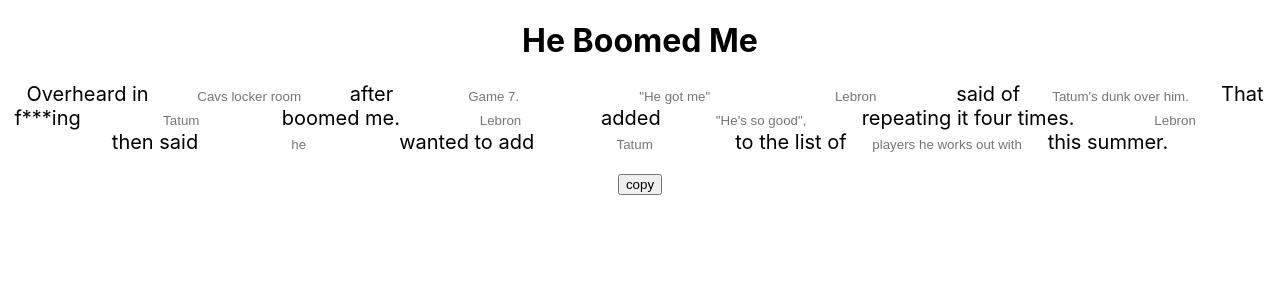
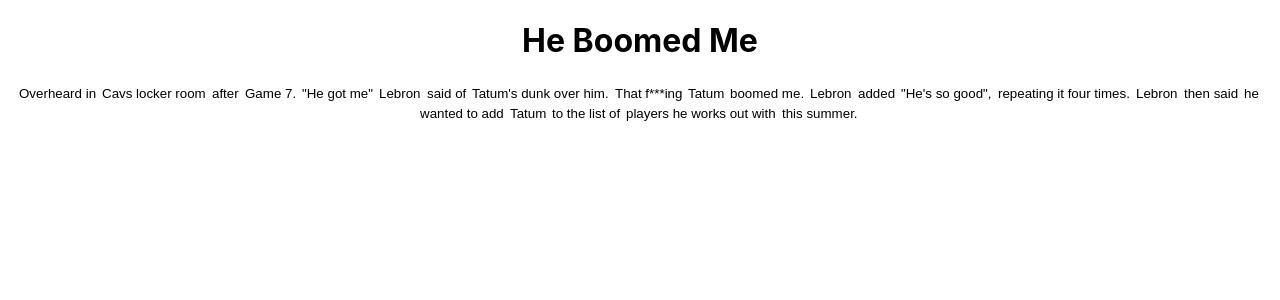
Before and after one commit to jeanpaulsio/heboomedme, a React (Create React App) app: page / in a window 1280 px wide. Shown: the top 300 px of the page. Built offline with nearby package versions, Linux system fonts and the light colour scheme.

Commit message:
bring in auto size inputs

```diff
--- a/package.json
+++ b/package.json
@@ -6,6 +6,7 @@
     "prop-types": "^15.6.2",
     "react": "^16.7.0",
     "react-dom": "^16.7.0",
+    "react-input-autosize": "^2.2.1",
     "react-scripts": "2.1.3"
   },
   "scripts": {
--- a/src/App.css
+++ b/src/App.css
@@ -1,17 +1,12 @@
 .main {
   text-align: center;
-}
-
-.editable-line {
-  text-align: center;
-  border: 0;
-}
-
-.line {
-  font-size: 20px;
-  margin: 10px;
 }
 
 .button {
   margin: 20px;
 }
+
+input {
+  border: none;
+  outline: none;
+}
--- a/src/App.js
+++ b/src/App.js
@@ -1,33 +1,33 @@
 import React, { Component } from "react";
+import AutosizeInput from "react-input-autosize";
+
 import "./App.css";
-
-const EDITABLE_FIELDS = [1, 3, 4, 5, 7, 9, 11, 13, 15, 17, 19, 21];
 
 class App extends Component {
   state = {
     lyrics: [
       "Overheard in",
-      "Cavs locker room", // 1
+      "Cavs locker room",
       "after",
-      "Game 7.", //
-      '"He got me"', //
-      "Lebron", //
+      "Game 7.",
+      '"He got me"',
+      "Lebron",
       "said of",
-      "Tatum's dunk over him.", //
+      "Tatum's dunk over him.",
       "That f***ing",
-      "Tatum", //
+      "Tatum",
       "boomed me.",
-      "Lebron", //
+      "Lebron",
       "added",
-      '"He\'s so good",', //
+      '"He\'s so good",',
       "repeating it four times.",
-      "Lebron", //
+      "Lebron",
       "then said",
-      "he", //
+      "he",
       "wanted to add",
-      "Tatum", //
+      "Tatum",
       "to the list of",
-      "players he works out with", //
+      "players he works out with",
       "this summer.",
     ],
   };
@@ -36,20 +36,12 @@ class App extends Component {
     navigator.clipboard.writeText(this.state.lyrics.join(" "));
 
   handleChange = (e, index) => {
-    // lebron is 5, 11, 15
-    // tatum is 9, 19
     const newLine = e.target.value;
-    const newLyrics = this.state.lyrics.map((lyric, i) => {
-      if (i === index) {
-        return newLine;
-      }
-
-      return lyric;
+    const lyrics = this.state.lyrics.map((lyric, i) => {
+      return i === index ? newLine : lyric;
     });
 
-    this.setState({
-      lyrics: newLyrics,
-    });
+    this.setState({ lyrics });
   };
 
   render() {
@@ -57,28 +49,15 @@ class App extends Component {
       <div className="main">
         <h1>He Boomed Me</h1>
         {this.state.lyrics.map((line, index) => {
-          if (EDITABLE_FIELDS.includes(index)) {
-            return (
-              <input
-                className="editable-line"
-                key={index}
-                placeholder={line}
-                onChange={e => this.handleChange(e, index)}
-              />
-            );
-          }
-
           return (
-            <span key={index} className="line">
-              {line}
-            </span>
+            <AutosizeInput
+              key={index}
+              placeholder={line}
+              value={this.state.lyrics[index]}
+              onChange={e => this.handleChange(e, index)}
+            />
           );
         })}
-        <div>
-          <button className="button" onClick={this.copyToClipboard}>
-            copy
-          </button>
-        </div>
       </div>
     );
   }
```
Also changed, not shown: 1 other file (tests, documents, lock files or other folders).
